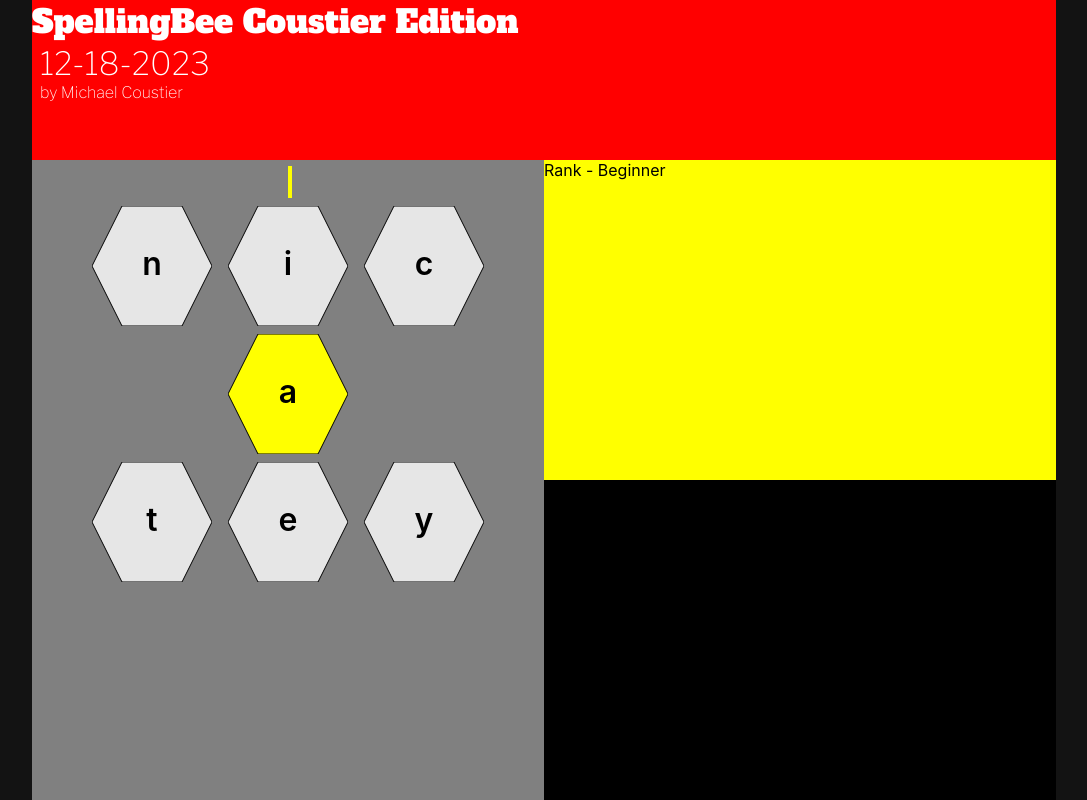
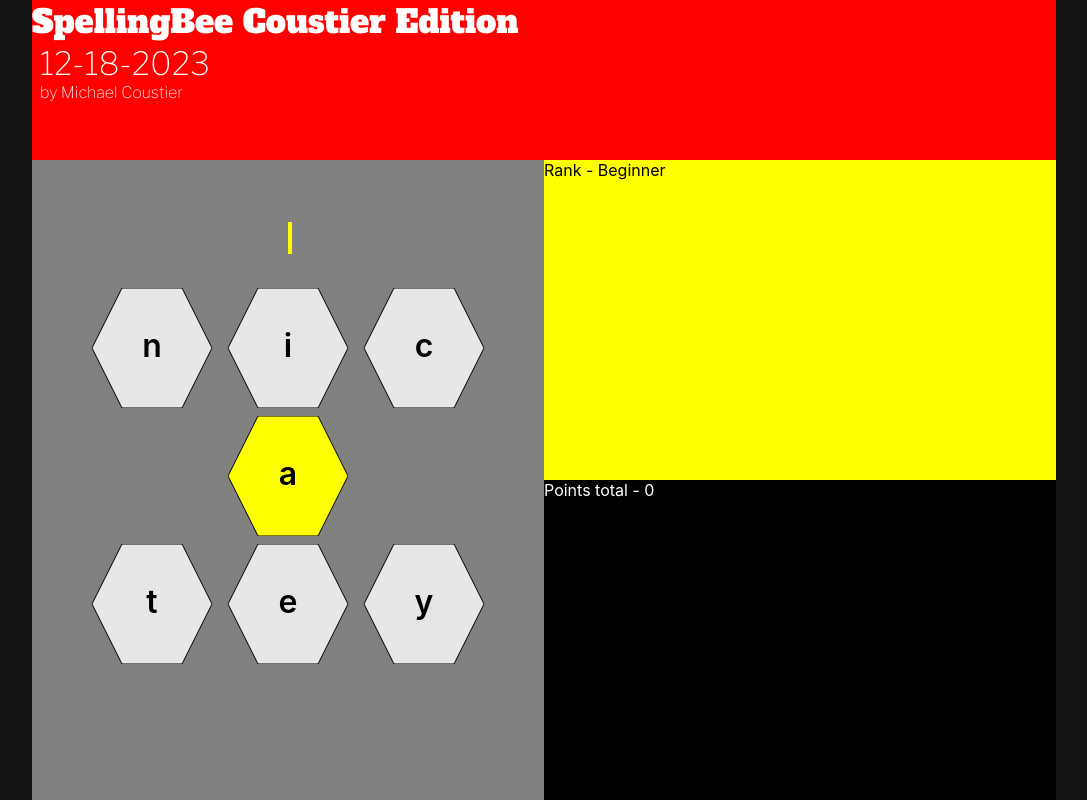
Before and after one commit to curiousmike/spellingbee, a React (Create React App) app: page / in a window 1280 px wide. Shown: the whole page, without its empty margins (96-1183 px from the left). Built offline with nearby package versions, Linux system fonts and the light colour scheme.

Commit message:
add points summation - check for empty input - style word result slightly

```diff
--- a/src/components/foundWords.tsx
+++ b/src/components/foundWords.tsx
@@ -1,11 +1,11 @@
-import * as DESIGN from "../utils/styleConstants.js";
 import { useContext } from "react";
 import { GlobalContext } from "../providers/GlobalProvider";
 
 export function FoundWords() {
-  const { wordsFound }: any = useContext(GlobalContext);
+  const { pointsTotal, wordsFound }: any = useContext(GlobalContext);
   const buildFoundWords = () => {
     const nodes: any = [];
+    nodes.push(<div key="pointtotal">Points total - {pointsTotal}</div>);
     wordsFound.forEach((word: any, index: number) => {
       const node = <div key={index}>{word.word}</div>;
       nodes.push(node);
--- a/src/components/gameMap.tsx
+++ b/src/components/gameMap.tsx
@@ -6,13 +6,12 @@ import { WordResult } from "./wordResult";
 import { GlobalContext } from "../providers/GlobalProvider";
 
 export function GameMap() {
-  const { letters, coreLetter, currentWordGuess, setInFocus }: any =
-    useContext(GlobalContext);
+  const { letters, coreLetter, setInFocus }: any = useContext(GlobalContext);
 
-  // function checkDocumentFocus() {
-  //   setInFocus(document.hasFocus());
-  // }
-  // setInterval(checkDocumentFocus, 300);
+  function checkDocumentFocus() {
+    setInFocus(document.hasFocus());
+  }
+  setInterval(checkDocumentFocus, 300);
   // setInFocus(true);
   if (!letters) return <></>;
   const topLetters = [letters[0], letters[1], letters[2]];
@@ -20,7 +19,7 @@ export function GameMap() {
   const bottomLetters = [letters[3], letters[4], letters[5]];
   return (
     <GameMapContainer>
-      {currentWordGuess && <WordResult />}
+      <WordResult />
       <InputArea />
       <OutsideLetterContainer>
         <LetterContainer letters={topLetters} />
--- a/src/components/inputArea.tsx
+++ b/src/components/inputArea.tsx
@@ -1,5 +1,9 @@
 import { useContext, useEffect, useState } from "react";
-import { SingleInputCharacter, BlinkingCursor } from "./styles";
+import {
+  SingleInputCharacter,
+  FocusedInputWithCursor,
+  NonFocusedInput,
+} from "./styles";
 import { GlobalContext } from "../providers/GlobalProvider";
 import * as DESIGN from "../utils/styleConstants";
 import { MinWordLength, MaxWordLength } from "../utils/constants";
@@ -16,8 +20,10 @@ export function InputArea() {
     letters,
     coreLetter,
     currentWordGuess,
+    pointsTotal,
     wordsFound,
     wordPermutations,
+    setPointsTotal,
     setWordsFound,
     setCurrentWordGuess,
     setIsInvalidWord,
@@ -40,6 +46,7 @@ export function InputArea() {
   const checkWordValidity = () => {
     const simpleChecks =
       !isInvalidWord &&
+      theInput &&
       theInput.length >= MinWordLength &&
       theInput.length < MaxWordLength;
     const wordExistsInList = wordPermutations.includes(theInput);
@@ -79,6 +86,7 @@ export function InputArea() {
         updatedWordsFound.push(newWord);
         setWordsFound(updatedWordsFound);
         setWordPoints(points);
+        setPointsTotal(pointsTotal + points);
         updateInput("");
       } else {
         setIsInvalidWord(theInput);
@@ -138,9 +146,9 @@ export function InputArea() {
       );
     });
     return inFocus ? (
-      <BlinkingCursor>{nodes}</BlinkingCursor>
+      <FocusedInputWithCursor>{nodes}</FocusedInputWithCursor>
     ) : (
-      <div> {nodes}</div>
+      <NonFocusedInput> {nodes}</NonFocusedInput>
     );
   };
   return getCharacterNodes();
--- a/src/components/styles.js
+++ b/src/components/styles.js
@@ -14,8 +14,17 @@ export const GameMapContainer = styled.div`
   }
 `;
 
-export const BlinkingCursor = styled.span`
+export const NonFocusedInput = styled.span`
   display: flex;
+  min-height: ${DESIGN.MIN_HEIGHT_MEDIUM};
+  margin-top: ${DESIGN.MARGIN_MEDIUM};
+`;
+
+export const FocusedInputWithCursor = styled.span`
+  display: flex;
+  min-height: ${DESIGN.MIN_HEIGHT_MEDIUM};
+  margin-top: ${DESIGN.MARGIN_MEDIUM};
+
   @keyframes cursor-blink {
     0% {
       opacity: 0;
@@ -61,7 +70,15 @@ export const SingleLetter = styled.div`
 `;
 
 export const WordResultContainer = styled.div`
+  display: flex;
+  align-items: center;
+  min-height: ${DESIGN.MIN_HEIGHT_SMALL};
   border-radius: 25px;
   border: 2px solid black;
   padding: ${DESIGN.MARGIN_MEDIUM};
 `;
+
+export const WordResultContainerEmpty = styled.div`
+  min-height: ${DESIGN.MIN_HEIGHT_SMALL};
+  padding: ${DESIGN.MARGIN_MEDIUM};
+`;
--- a/src/components/wordResult.tsx
+++ b/src/components/wordResult.tsx
@@ -1,6 +1,6 @@
 import { useContext, useState, useEffect } from "react";
 import { GlobalContext } from "../providers/GlobalProvider";
-import { WordResultContainer } from "./styles";
+import { WordResultContainer, WordResultContainerEmpty } from "./styles";
 export function WordResult() {
   const { isInvalidWord, wordsFound, wordPoints }: any =
     useContext(GlobalContext);
@@ -24,6 +24,6 @@ export function WordResult() {
   ) : timeoutId ? (
     <WordResultContainer>Good ! {wordPoints}</WordResultContainer>
   ) : (
-    <></>
+    <WordResultContainerEmpty />
   );
 }
--- a/src/providers/GlobalProvider.tsx
+++ b/src/providers/GlobalProvider.tsx
@@ -15,6 +15,7 @@ const GlobalProvider = ({ children }: any) => {
   const [inFocus, setInFocus] = useState(true);
   const [wordsFound, setWordsFound] = useState<FoundWord[]>([]);
   const [wordPoints, setWordPoints] = useState(null);
+  const [pointsTotal, setPointsTotal] = useState(0);
   return (
     <GlobalContext.Provider
       value={{
@@ -23,14 +24,16 @@ const GlobalProvider = ({ children }: any) => {
         inFocus,
         isInvalidWord,
         letters,
+        pointsTotal,
         wordsFound,
         wordPermutations,
         wordPoints,
         setCoreLetter,
+        setCurrentWordGuess,
         setInFocus,
         setIsInvalidWord,
         setLetters,
-        setCurrentWordGuess,
+        setPointsTotal,
         setWordsFound,
         setWordPermutations,
         setWordPoints,
--- a/src/utils/styleConstants.js
+++ b/src/utils/styleConstants.js
@@ -1,3 +1,7 @@
+export const MIN_HEIGHT_MEDIUM = "64px";
+export const MIN_HEIGHT_SMALL = "32px";
+
+export const MARGIN_XXXL = "48px";
 export const MARGIN_MEDIUM = "8px";
 export const MARGIN_LEFT_RIGHT_SMALL = "0px 8px 0px 8px";
 export const PADDING_SMALL = "8px";
```
